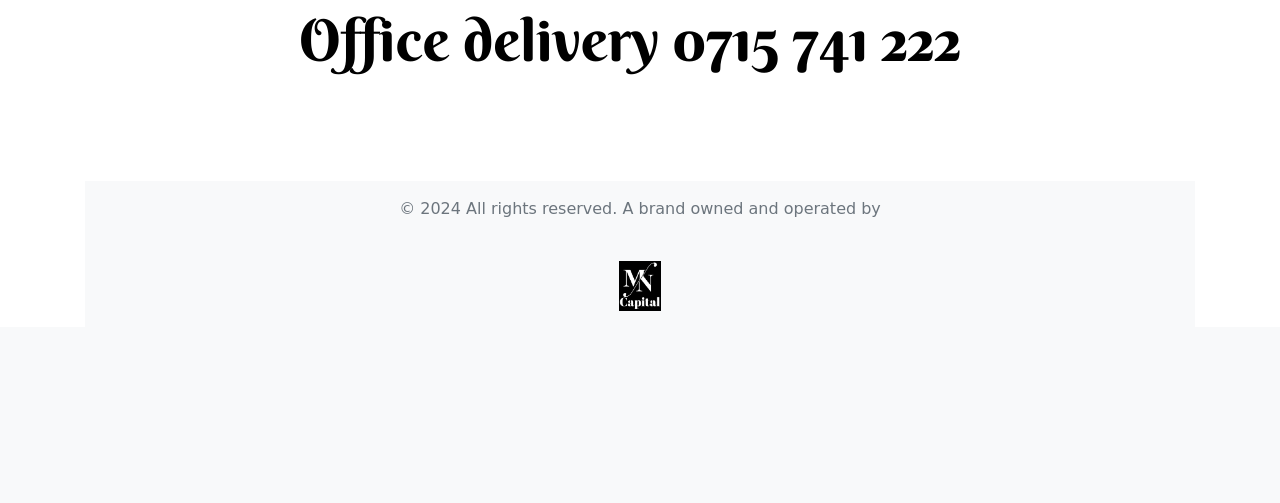
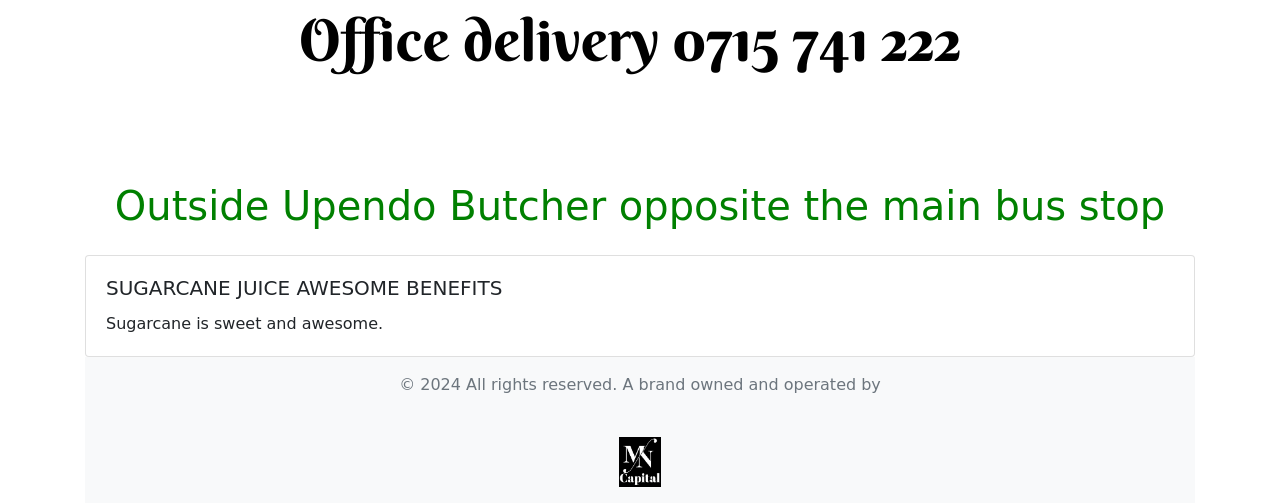
Before and after one commit to n-mbachia/projects, a Flask app: page / in a window 1280 px wide. Shown: the part 1279-1782 px from the top of the page. Before the commit the page ends 1590 px from the top, so only its background shows below. Run offline with Flask 3, Linux system fonts and the light colour scheme; data comes from the database, SQL or seed files in the repository; some libraries are stand-ins or nearby versions; some web fonts are replaced.

Commit message:
new commit by mn

```diff
--- a/flask_app/mn_pikngo_app/templates/index.html
+++ b/flask_app/mn_pikngo_app/templates/index.html
@@ -9,14 +9,20 @@
             <img src="{{ url_for('static', filename='pik_n_go_goods.png') }}" alt="Image Caption" class="img-fluid mt-4">
         </div>
     </div>
+
+    <h1>Outside Upendo Butcher opposite the main bus stop</h1>
+
+    {% for content in contents %}
+        <div class="card mt-4">
+            <div class="card-body">
+                <h5 class="card-title">{{ content[1] }}</h5>
+                <p class="card-text">{{ content[2] }}</p>
+            </div>
+        </div>
+    {% endfor %}
+
 {% endblock %}
 
-<body>
-    <h1>Welcome to the Frontend</h1>
-
-    {% for content in contents %}
-        <h2>{{ content[1] }}</h2>
-        <p>{{ content[2] }}</p>
-    {% endfor %}
-</body>
-</html>
+{% block footer %}
+    {{ super() }}
+{% endblock %}
```
